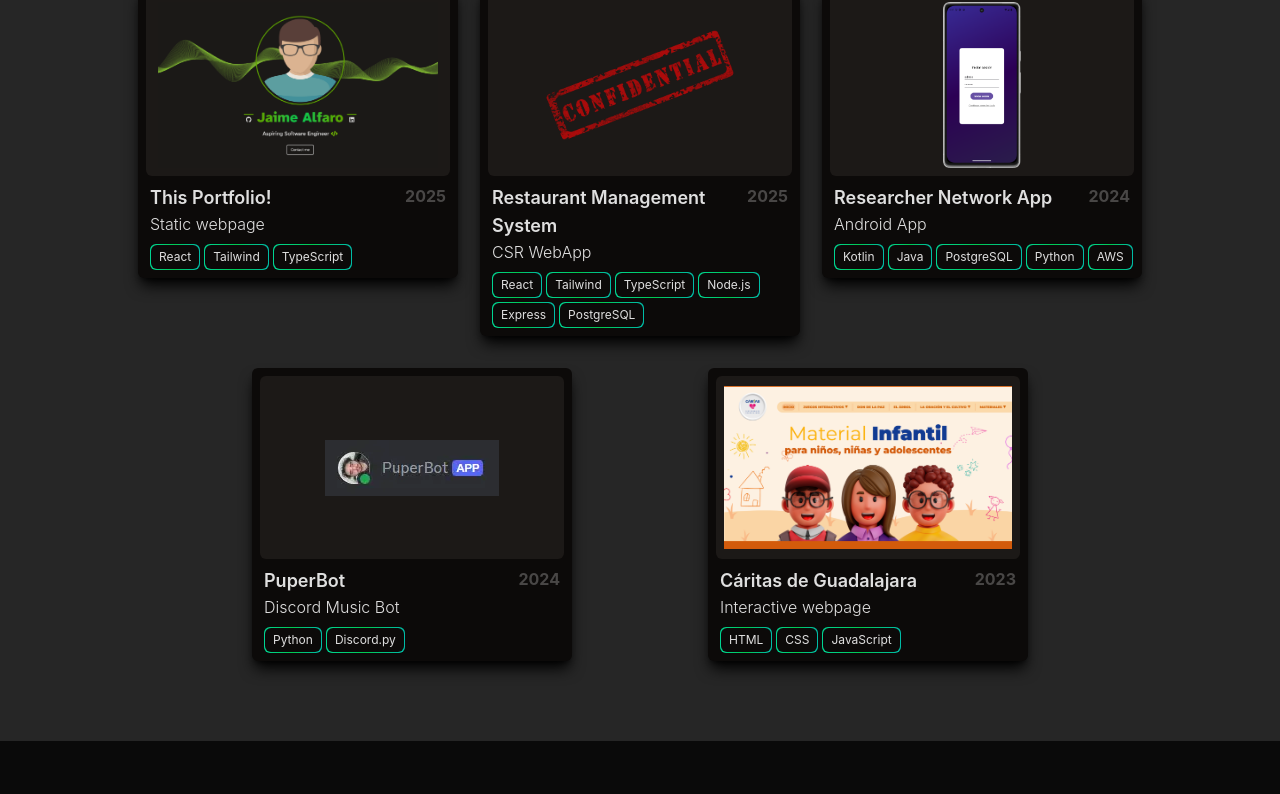
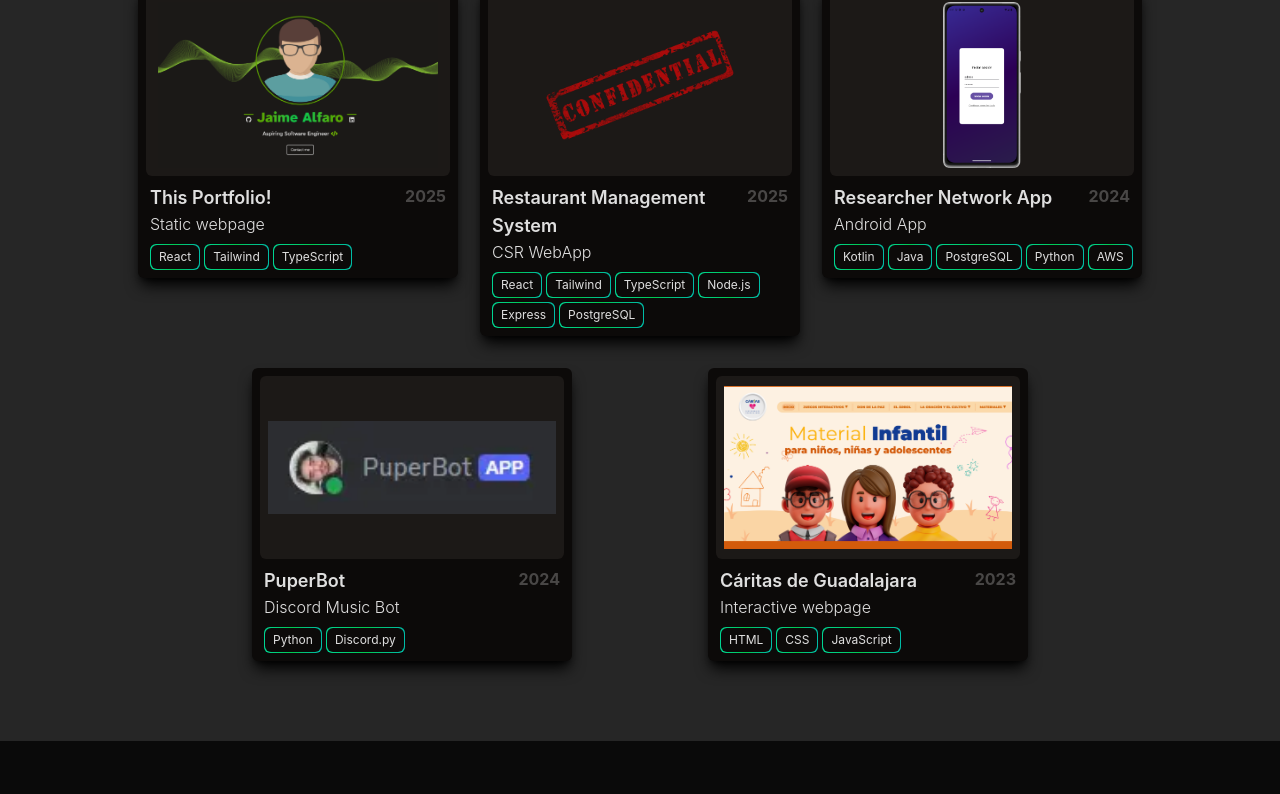
Before and after one commit to JaimeTAR/JaimeTAR.github.io, a React (Vite) app: page / in a window 1280 px wide. Shown: the part 1756-2550 px from the top of the page. Built offline with nearby package versions, Linux system fonts and the light colour scheme; a web font is replaced by a local one.

Commit message:
Fixed image distortion

```diff
--- a/src/components/Projects.tsx
+++ b/src/components/Projects.tsx
@@ -137,7 +137,7 @@
                 }}
               >
                 <div className="flex justify-center items-center mb-2 w-full aspect-15/9 bg-stone-900 rounded-md mx-auto p-2 group-hover:bg-lime-800 transition-all duration-500">
-                  <img src={project.imgSrc} alt="Cáritas Thumbnail" className="max-h-full h-fit" />
+                  <img src={project.imgSrc} alt="Cáritas Thumbnail" className="max-h-full h-full object-contain" />
                 </div>
                 <div className="flex justify-between">
                   <h1 className="pl-1 text-lg font-semibold group-hover:text-lime-500 transition-all duration-500">
```
